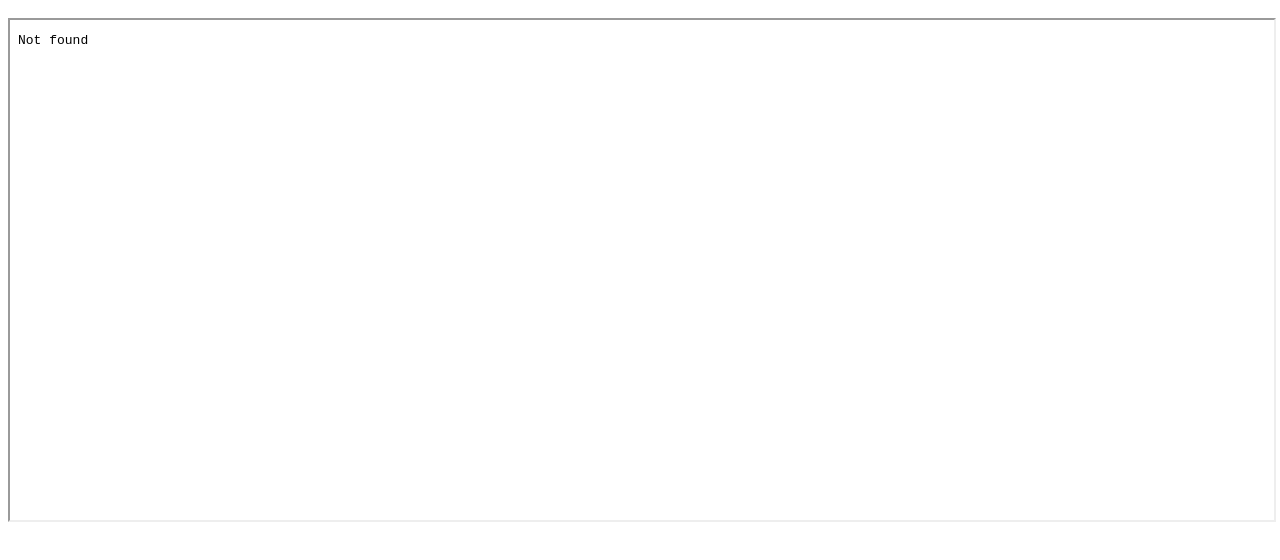
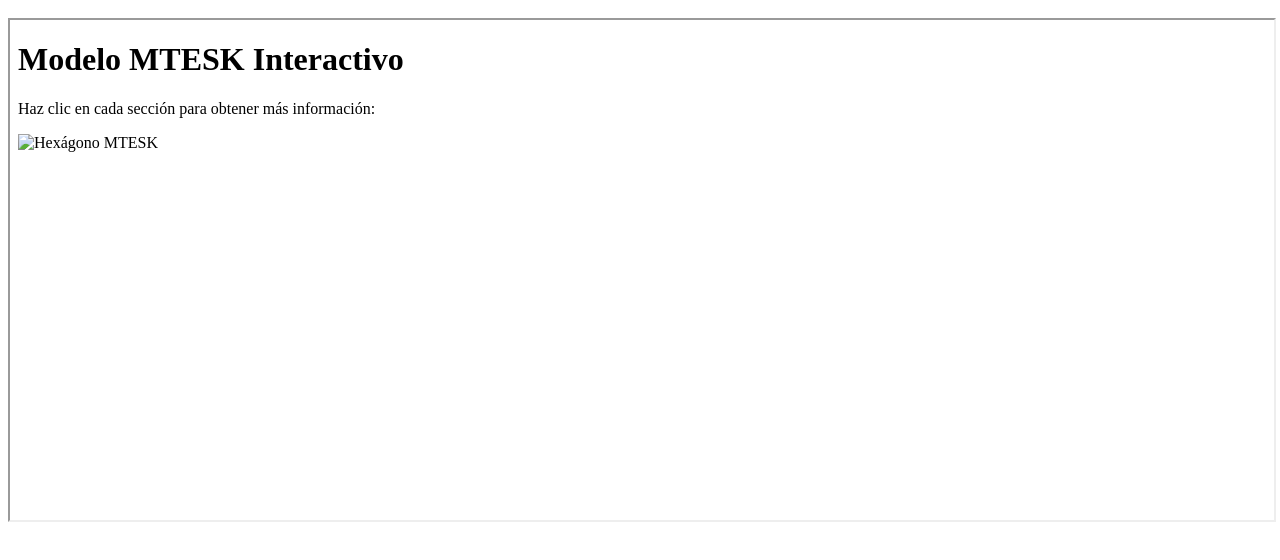
Before and after one commit to pabgial/pabgial.github.io, a plain HTML site: page index.html in a window 1280 px wide. Shown: the part 48-608 px from the top of the page. Drawn offline with Linux system fonts and the light colour scheme.

Commit message:
Update index.html

```diff
--- a/index.html
+++ b/index.html
@@ -1,3 +1,3 @@
 <h1> Hola, soy Pablo</h1>
 
-<iframe src="poster.html" width="100%" height="500" </iframe>
+<iframe src="graph.html" width="100%" height="500" </iframe>
```
